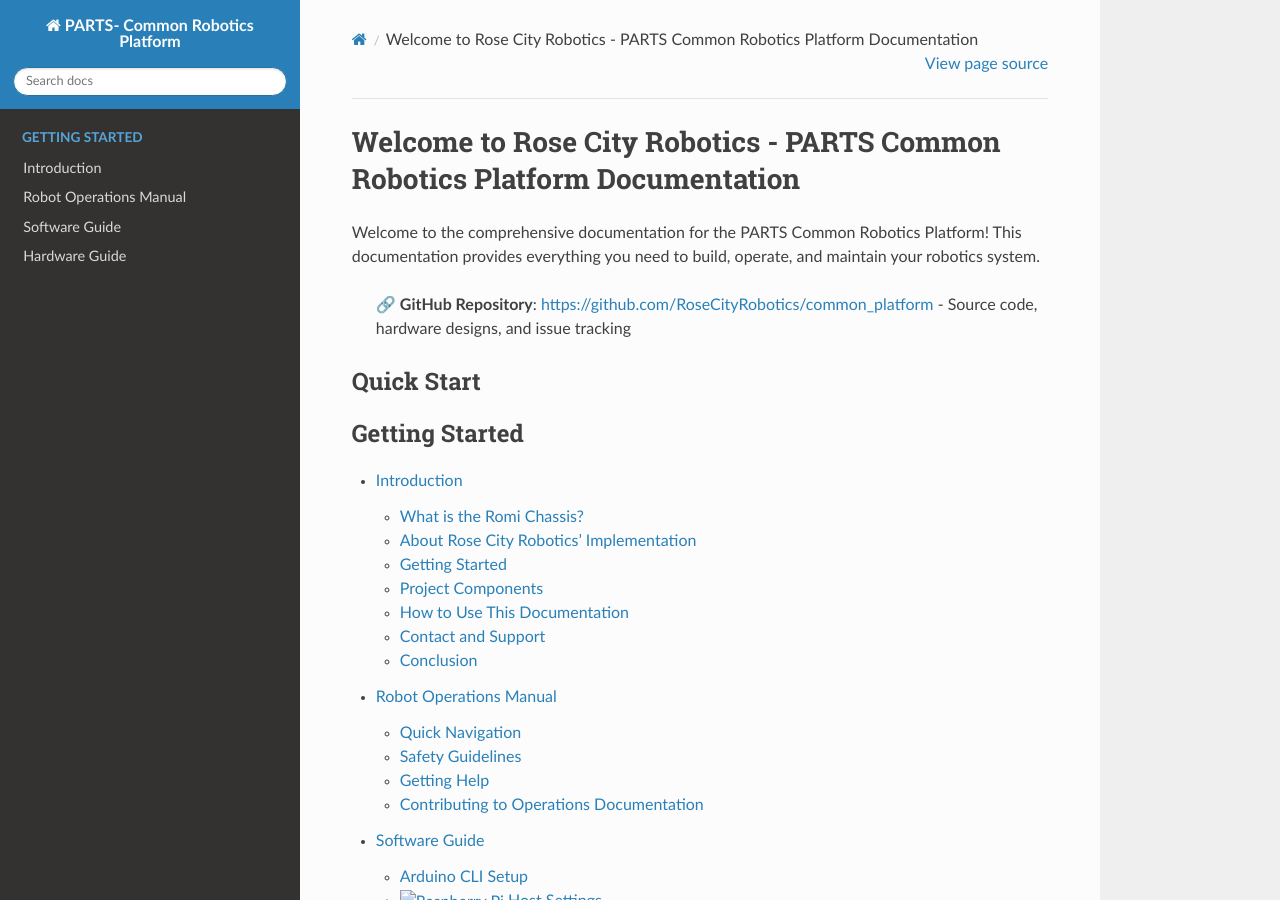
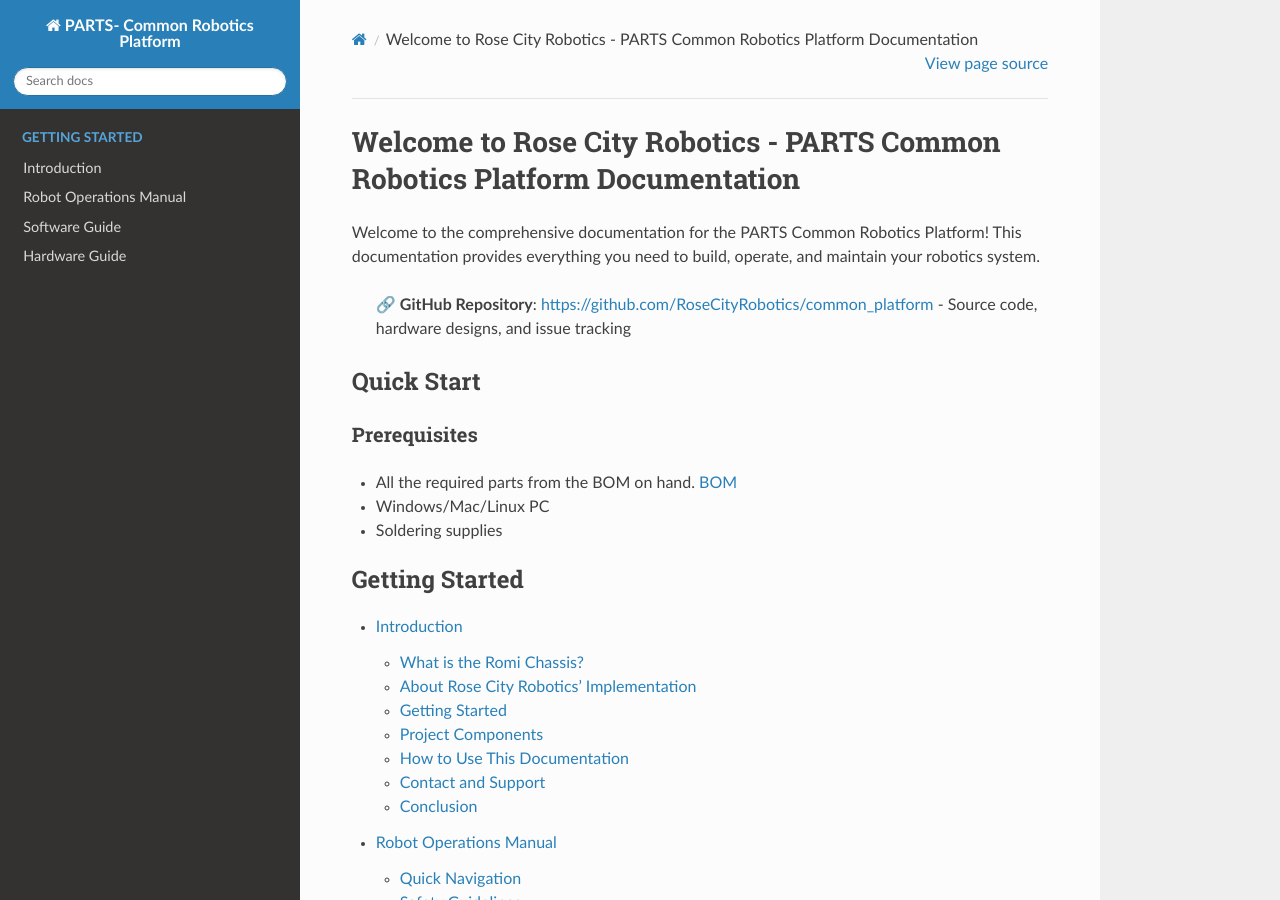
Before and after one commit to RoseCityRobotics/common_platform, a Sphinx documentation site: the page built from docs/source/index.md, in a window 1280 px wide and 900 px high. Built offline with Sphinx 7.4.7 and the Read the Docs theme 3.1.0, drawn with Linux system fonts in a browser that asks for light colours.

Commit message:
fixing links

````diff
--- a/docs/source/index.md
+++ b/docs/source/index.md
@@ -5,6 +5,12 @@
 > 🔗 **GitHub Repository**: [https://github.com/RoseCityRobotics/common_platform](https://github.com/RoseCityRobotics/common_platform) - Source code, hardware designs, and issue tracking
 
 ## Quick Start
+
+### Prerequisites
+
+* All the required parts from the BOM on hand. [BOM](https://github.com/RoseCityRobotics/BOM.csv)
+* Windows/Mac/Linux PC
+* Soldering supplies
 
 ```{toctree}
 :maxdepth: 2
````
Also changed, not shown: README.md (+0 -6 lines).
